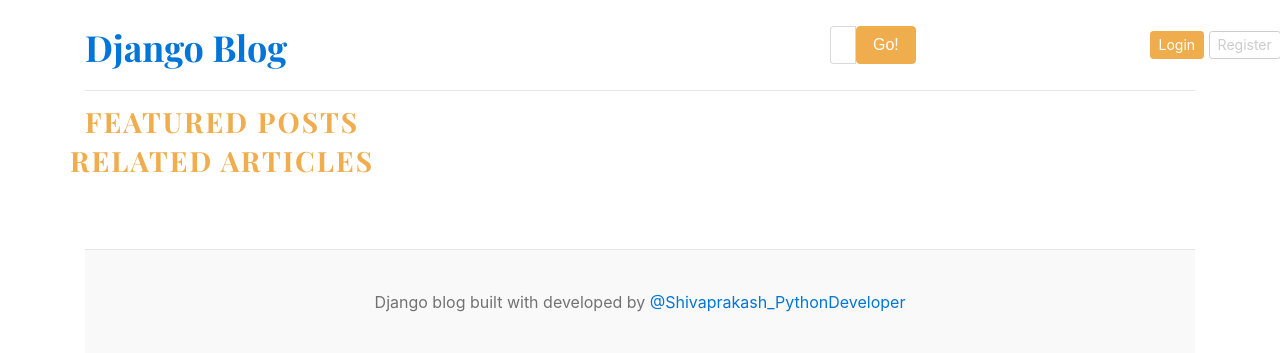
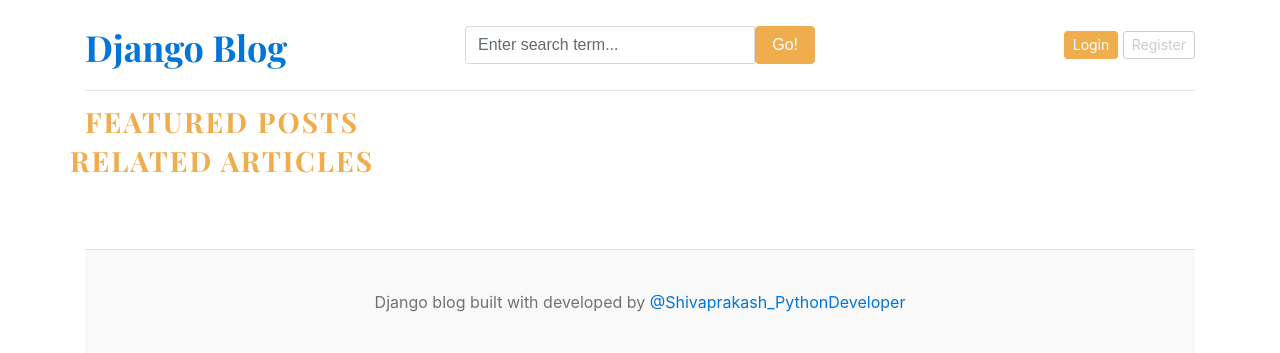
Before and after one commit to SHIVAPRAKASH2003/django-blog, a Django app: page / in a window 1280 px wide. Shown: the top 353 px of the page. Run offline with Django 5.2, Linux system fonts and the light colour scheme; data that the repository does not hold is empty.

Commit message:
blogs and search features

```diff
--- a/templates/base.html
+++ b/templates/base.html
@@ -16,17 +16,16 @@
     <div class="container">
       <header class="blog-header py-3">
         <div class="row flex-nowrap justify-content-between align-items-center">
-          <div class="col-8 pt-1">
+          <div class="col-4 pt-1">
             <a class="blog-header-logo text-dark" href="/">Django Blog</a>
-          </div class='col-4'>
-          <form action='{% url "search" %}' method="GET">
-             <div class="input-group">
-              <input class="form-control" type="text" name='keyword' value="{{ keyword}}" placeholder="Enter search term..." aria-label="Enter search term..." aria-describedby="button-search" />
-              <button type='submit' class="btn btn-warning" id="button-search" type="button">Go!</button>
+          </div>
+          <div class='col-4'>
+            <form action="{% url "search" %}" method="GET">
+              <div class="input-group">
+                <input class="form-control" type="text" name='keyword' value="{{keyword}}" placeholder="Enter search term..." aria-label="Enter search term..." aria-describedby="button-search" />
+                <button type='submit' class="btn btn-warning" id="button-search" type="button">Go!</button>
               </div>
-          </form>
-          <div>
-
+            </form>
           </div>
           <div class="col-4 d-flex justify-content-end align-items-center">
             <a class="btn btn-sm btn-warning" href="#">Login</a> &nbsp;
@@ -34,7 +33,6 @@
           </div>
         </div>
       </header>
-
       <div class="nav-scroller py-1 mb-2">
         <nav class="nav d-flex justify-content-between">
           {% for cat in categories %}
```
Also changed, not shown: templates/blogs.html (line endings or trailing spaces).
